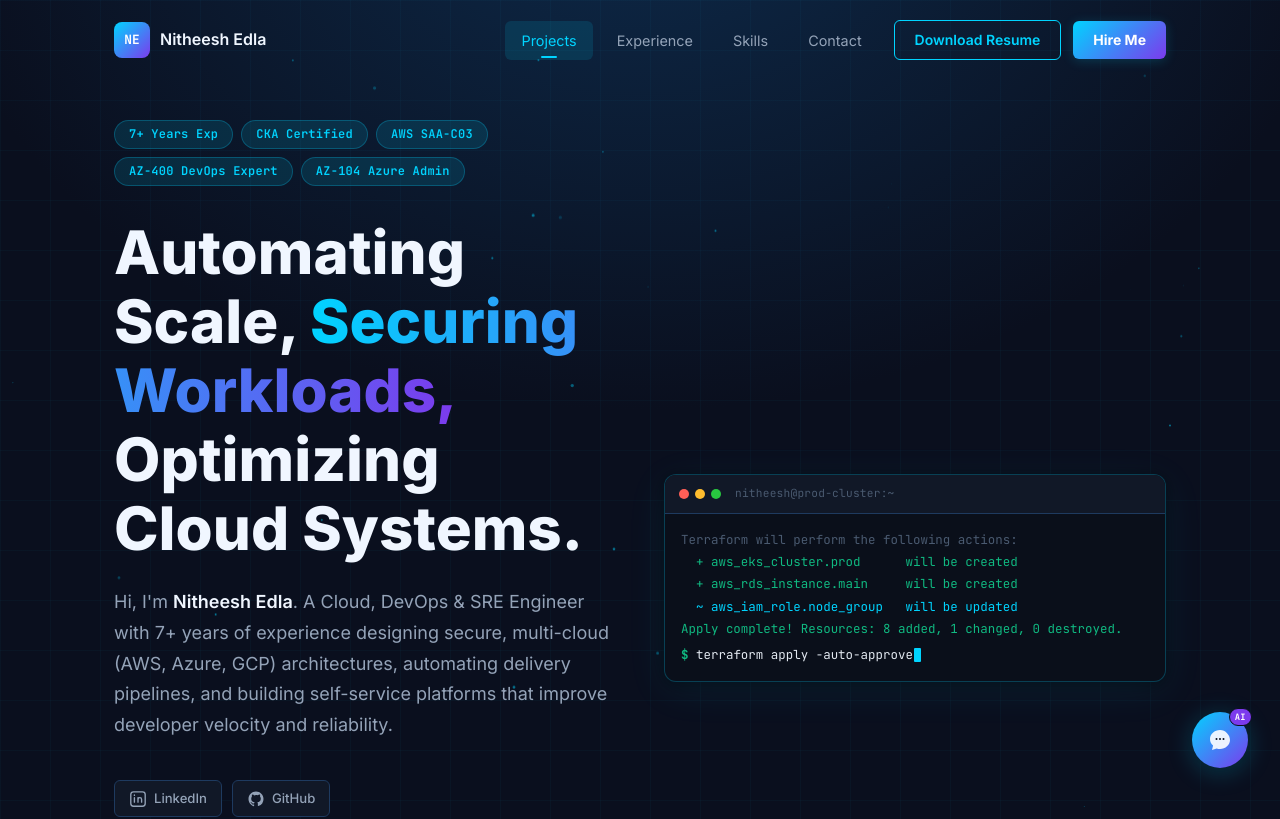
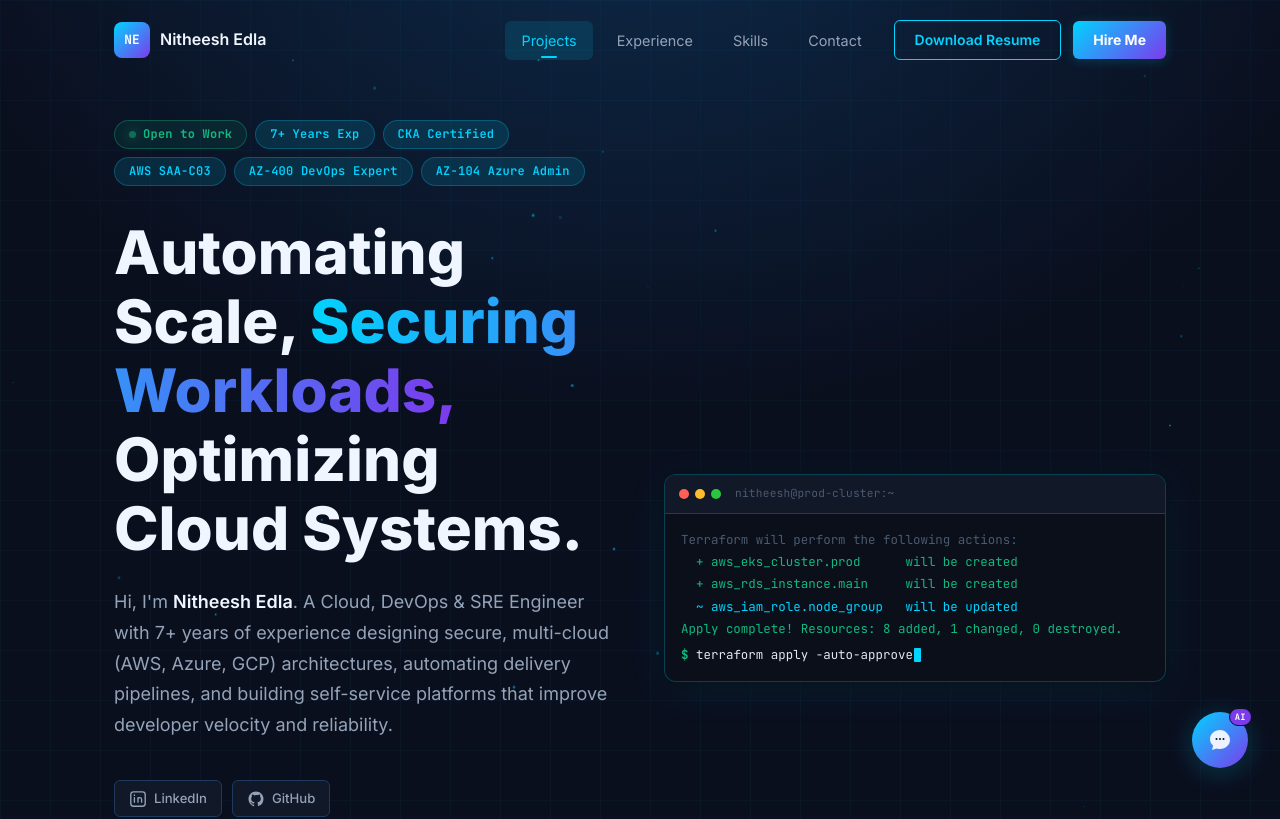
Before and after one commit to Nitheesh3009/portfolio, a Next.js app: page / in a window 1280 px wide. Shown: the top 819 px of the page. Built offline with nearby package versions, Linux system fonts and the light colour scheme; no server answers.

Commit message:
added open to work

```diff
--- a/components/Hero.js
+++ b/components/Hero.js
@@ -80,6 +80,10 @@ export default function Hero() {
         <div className={styles.twoCol}>
           <div className={styles.left}>
             <div className={styles.badgeRow}>
+              <span className={styles.openToWork}>
+                <span className={styles.otwDot} />
+                Open to Work
+              </span>
               {badges.map((b) => (
                 <span key={b} className={styles.badge}>{b}</span>
               ))}
--- a/components/Hero.module.css
+++ b/components/Hero.module.css
@@ -38,6 +38,36 @@
   flex-wrap: wrap;
   gap: 8px;
   margin-bottom: 32px;
+}
+
+.openToWork {
+  display: inline-flex;
+  align-items: center;
+  gap: 7px;
+  font-size: 0.75rem;
+  font-weight: 700;
+  font-family: var(--font-mono);
+  color: #10b981;
+  background: rgba(16, 185, 129, 0.1);
+  border: 1px solid rgba(16, 185, 129, 0.35);
+  border-radius: 100px;
+  padding: 4px 14px;
+  letter-spacing: 0.02em;
+}
+
+.otwDot {
+  width: 7px;
+  height: 7px;
+  border-radius: 50%;
+  background: #10b981;
+  box-shadow: 0 0 6px #10b981;
+  flex-shrink: 0;
+  animation: otw-pulse 2s ease-in-out infinite;
+}
+
+@keyframes otw-pulse {
+  0%, 100% { opacity: 1; box-shadow: 0 0 6px #10b981; }
+  50%       { opacity: 0.5; box-shadow: 0 0 12px #10b981; }
 }
 
 .badge {
```
